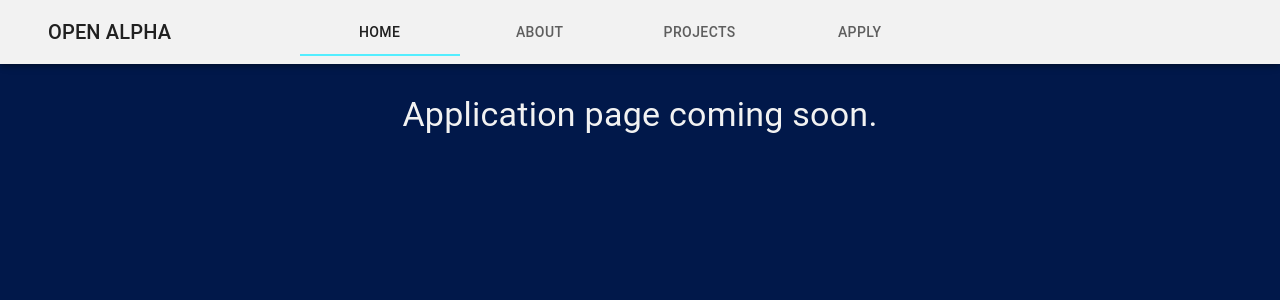
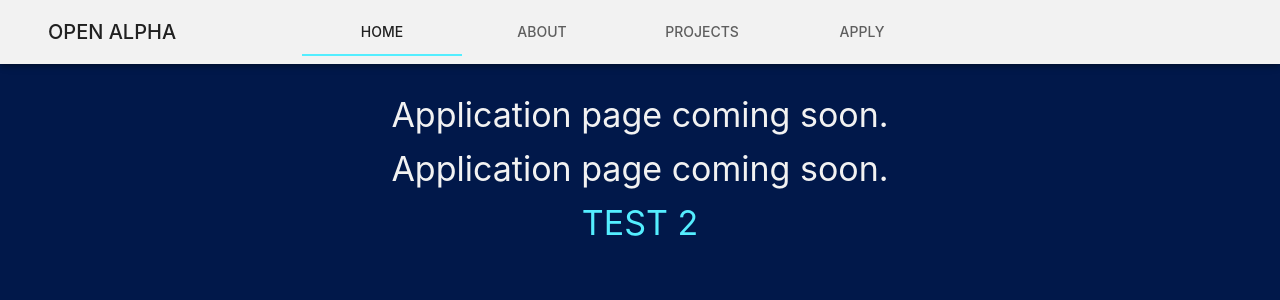
Before and after one commit to openalphausc/openalphausc.github.io, a React (Create React App) app in the folder my-app/: page /apply in a window 1280 px wide. Shown: the top 300 px of the page. Built offline with nearby package versions, Linux system fonts and the light colour scheme.

Commit message:
did some stuff honestly don't remember

```diff
--- a/my-app/src/theme.js
+++ b/my-app/src/theme.js
@@ -25,6 +25,24 @@ const theme = createMuiTheme({
       default: '#01184A',
     },
   },
+
+  typography: {
+    fontFamily: [
+      '-apple-system',
+      'Unite',
+      'Montserrat',
+      'BlinkMacSystemFont',
+      '"Segoe UI"',
+      'Roboto',
+      '"Helvetica Neue"',
+      'Arial',
+      'sans-serif',
+      '"Apple Color Emoji"',
+      '"Segoe UI Emoji"',
+      '"Segoe UI Symbol"',
+    ].join(','),
+  },
+
 });
 
 export default theme;
--- a/my-app/src/views/Apply/apply.js
+++ b/my-app/src/views/Apply/apply.js
@@ -14,7 +14,7 @@ export default function Members()
             align="center"
             color="secondary"
             gutterBottom="true">
-              Where great games start.
+              TEST
           </Typography>
           <br/>
           <br/>
@@ -27,8 +27,23 @@ export default function Members()
           </Typography>
 
 
+          <Typography
+            variant="h4"
+            align="center"
+            color="secondary"
+            gutterBottom="true">
+              Application page coming soon.
+          </Typography>
         </div>
-
+        <div id="">
+          <Typography
+            variant="h4"
+            align="center"
+            color="primary"
+            gutterBottom="true">
+              TEST 2
+          </Typography>
+        </div>
         </div>
       );
 }
```
